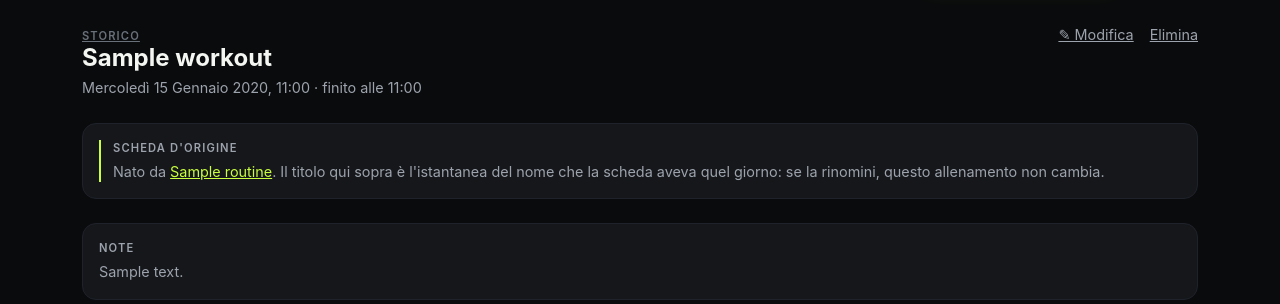
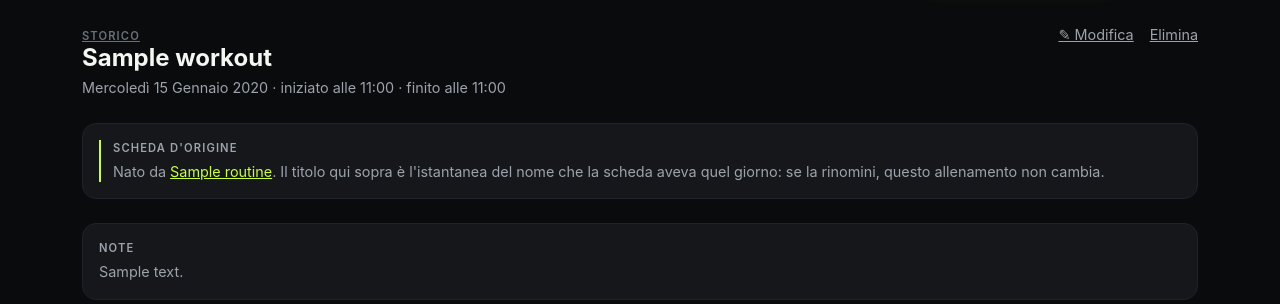
Before and after one commit to cavallinilorenzo/progressive-unimore-project, a Django app: page /allenamenti/1/ in a window 1280 px wide. Shown: the part 61-365 px from the top of the page. Run offline with Django 5.2, Linux system fonts and the light colour scheme; a user stored in the database is signed in; tables that the repository leaves empty hold one stand-in row (values such as "Sample post").

Commit message:
Nel dettaglio allenamento, iniziato e finito mostrano solo l'ora
Il giorno resta un'unica cella separata; prima "iniziato" portava data e
ora insieme mentre "finito" solo l'ora, un'asimmetria senza motivo.

Co-Authored-By: Claude Sonnet 5 <noreply@anthropic.com>

```diff
--- a/training/templates/training/workout_detail.html
+++ b/training/templates/training/workout_detail.html
@@ -20,7 +20,8 @@ distingue «non l'ho fatta» da «non l'avevo prevista», ed è tutto il senso d
     <div class="eyebrow"><a href="{% url 'training:workout-list' %}" style="color:var(--t3)">Storico</a></div>
     <h1 class="h4 fw-bold mb-0">{{ allenamento.title }}</h1>
     <div class="mt-1" style="color:var(--t2);font-size:.9rem">
-      {{ allenamento.started_at|date:"l j F Y, H:i" }}
+      {{ allenamento.started_at|date:"l j F Y" }}
+      &middot; iniziato alle {{ allenamento.started_at|date:"H:i" }}
       {% if allenamento.ended_at %}&middot; finito alle {{ allenamento.ended_at|date:"H:i" }}{% endif %}
     </div>
   </div>
```
